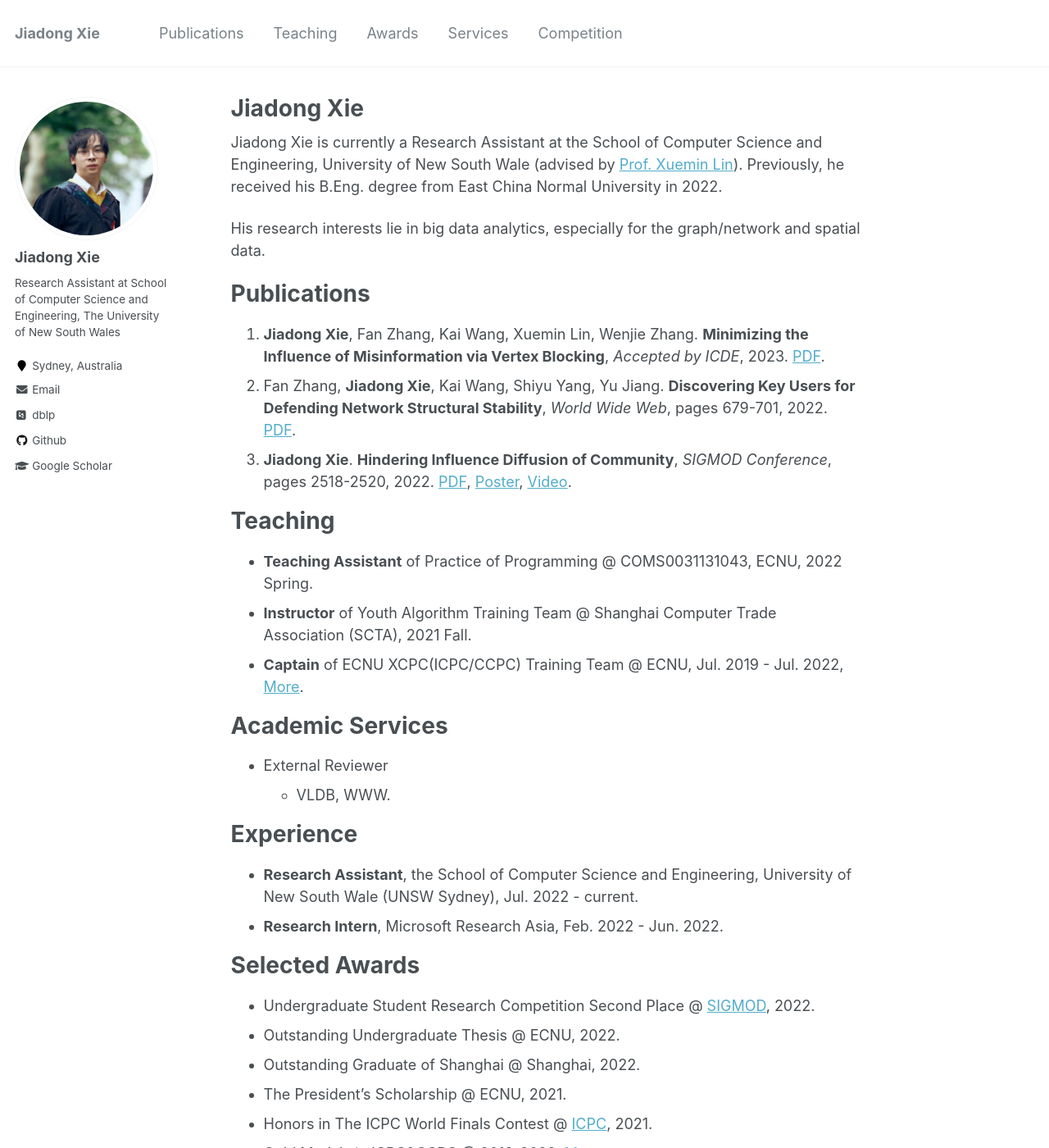
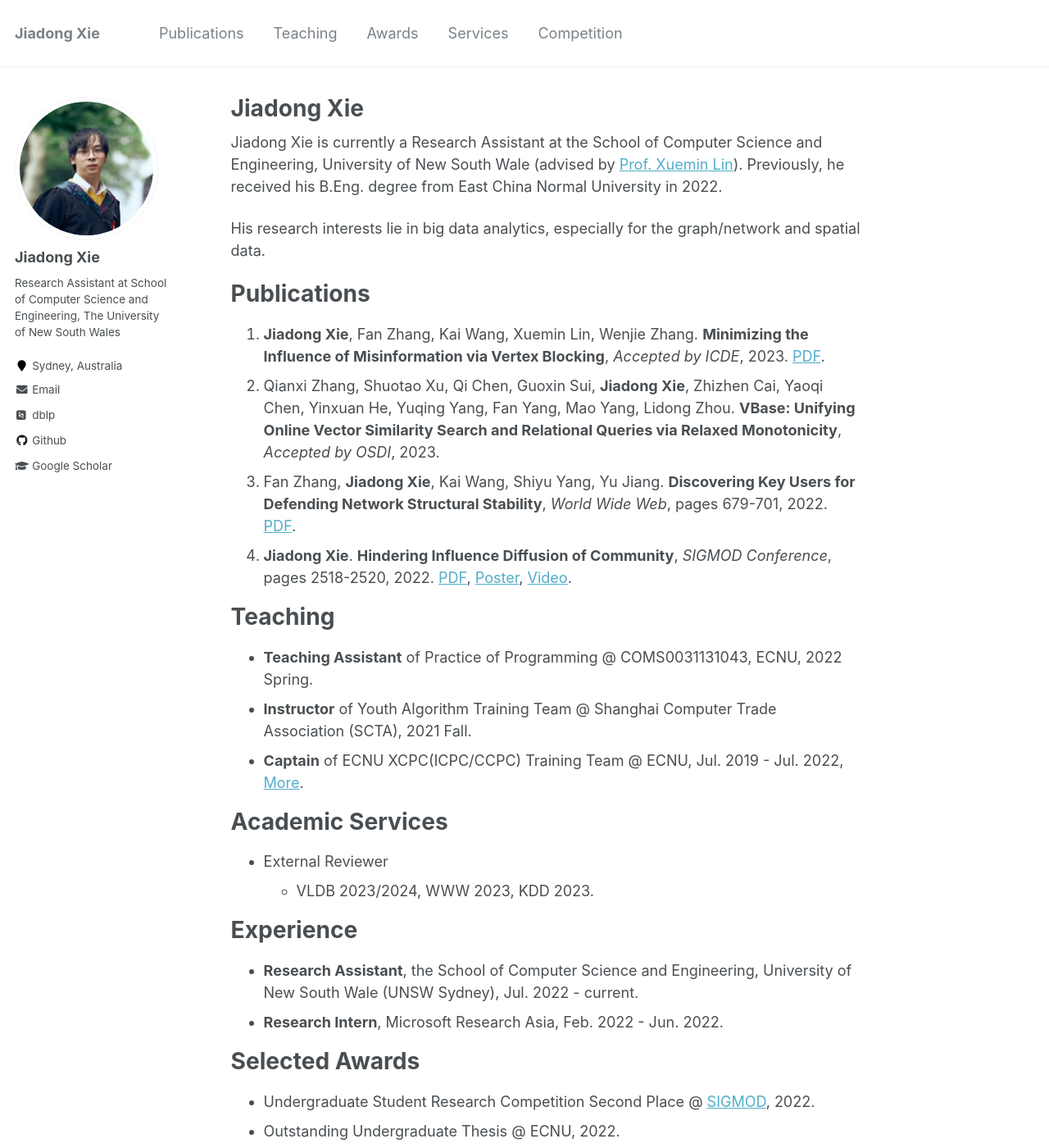
Before and after one commit to Xiejiadong/Xiejiadong.github.io, a Jekyll site: the page built from _pages/about.md, in a window 1280 px wide and 1400 px high. Shown: the whole window at 82% size. Built offline with Jekyll 4.4.1, drawn with Linux system fonts in a browser that asks for light colours; some web fonts are replaced.

Commit message:
Update about.md

```diff
--- a/_pages/about.md
+++ b/_pages/about.md
@@ -16,8 +16,9 @@ His research interests lie in big data analytics, especially for the graph/netwo
 Publications
 ======
 1. **Jiadong Xie**, Fan Zhang, Kai Wang, Xuemin Lin, Wenjie Zhang. **Minimizing the Influence of Misinformation via Vertex Blocking**, *Accepted by ICDE*, 2023. [PDF](https://arxiv.org/abs/2302.13529).
-2. Fan Zhang, **Jiadong Xie**, Kai Wang, Shiyu Yang, Yu Jiang. **Discovering Key Users for Defending Network Structural Stability**, *World Wide Web*, pages 679-701, 2022. [PDF](https://link.springer.com/article/10.1007/s11280-021-00905-3).
-3. **Jiadong Xie**. **Hindering Influence Diffusion of Community**, *SIGMOD Conference*, pages 2518-2520, 2022. [PDF](https://dl.acm.org/doi/abs/10.1145/3514221.3520250), [Poster](/files/attachments/Jiadong_Xie_Poster.pdf), [Video](/files/attachments/Jiadong_Xie_pre_video.mp4).
+2. Qianxi Zhang, Shuotao Xu, Qi Chen, Guoxin Sui, **Jiadong Xie**, Zhizhen Cai, Yaoqi Chen, Yinxuan He, Yuqing Yang, Fan Yang, Mao Yang, Lidong Zhou. **VBase: Unifying Online Vector Similarity Search and Relational Queries via Relaxed Monotonicity**, *Accepted by OSDI*, 2023.
+3. Fan Zhang, **Jiadong Xie**, Kai Wang, Shiyu Yang, Yu Jiang. **Discovering Key Users for Defending Network Structural Stability**, *World Wide Web*, pages 679-701, 2022. [PDF](https://link.springer.com/article/10.1007/s11280-021-00905-3).
+4. **Jiadong Xie**. **Hindering Influence Diffusion of Community**, *SIGMOD Conference*, pages 2518-2520, 2022. [PDF](https://dl.acm.org/doi/abs/10.1145/3514221.3520250), [Poster](/files/attachments/Jiadong_Xie_Poster.pdf), [Video](/files/attachments/Jiadong_Xie_pre_video.mp4).
 
 
 Teaching
@@ -31,7 +32,7 @@ Teaching
 Academic Services
 ======
 - External Reviewer
-  - VLDB, WWW.
+  - VLDB 2023/2024, WWW 2023, KDD 2023.
 
 
 Experience
```
